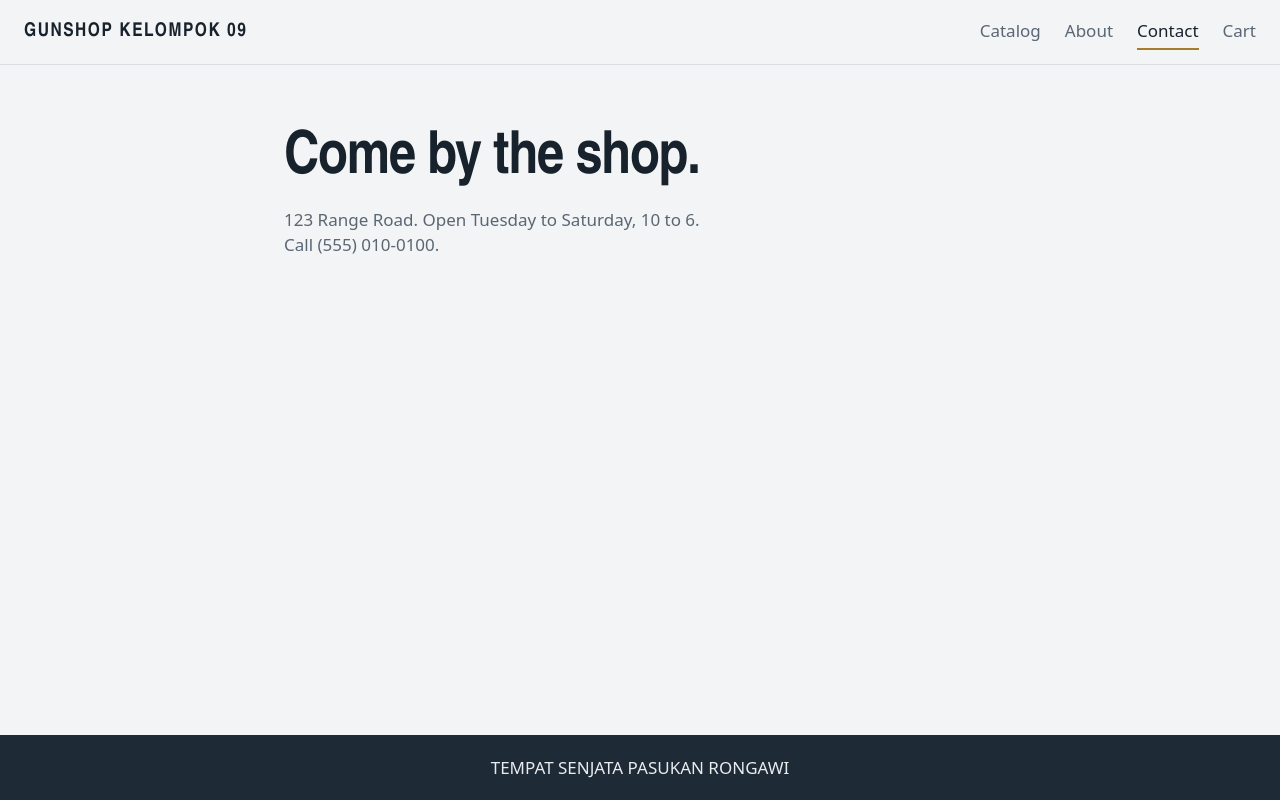
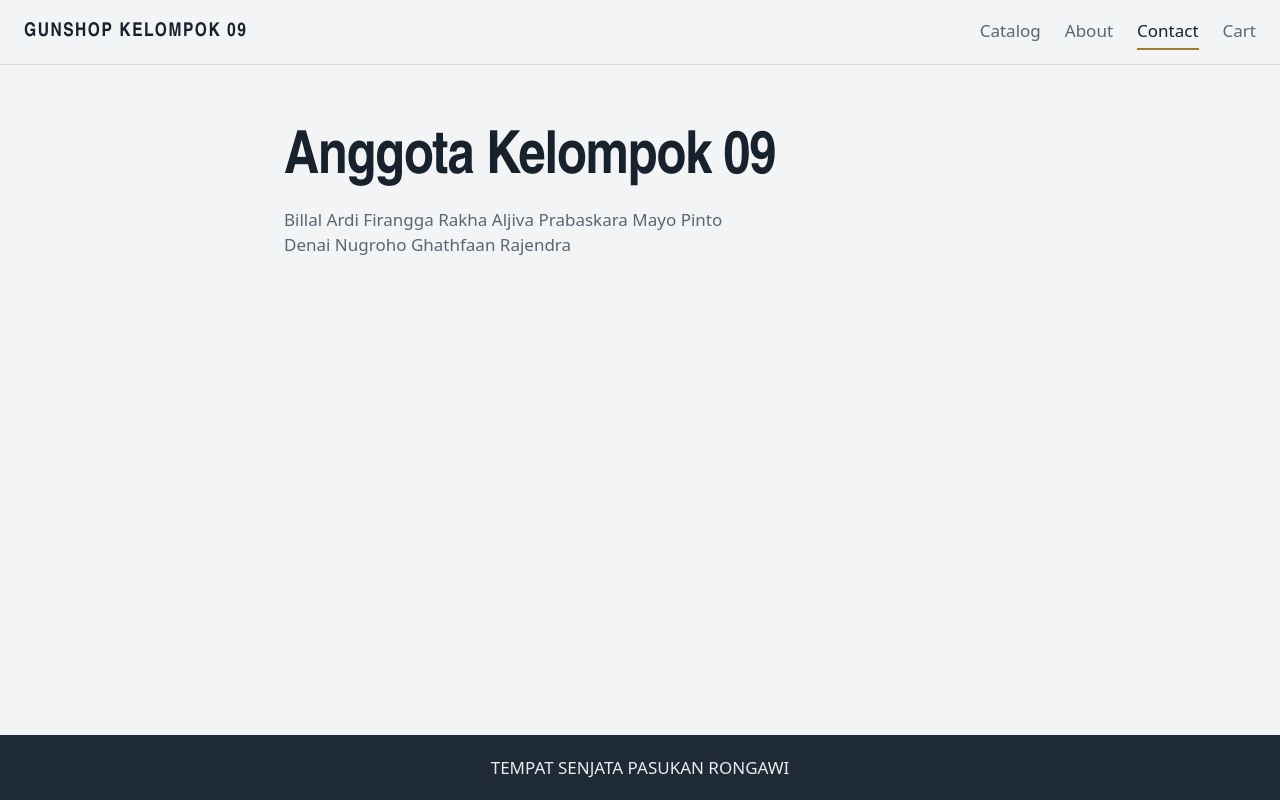
Before and after one commit to BillalAF/webgunshop_kel09_mod4, a React (Vite) app: page / in a window 1280 px wide. Both pictures are taken after a click on the button "Contact". Built offline with nearby package versions, Linux system fonts and the light colour scheme.

Commit message:
Update contact information and group members

```diff
--- a/src/pages/Contact.jsx
+++ b/src/pages/Contact.jsx
@@ -1,9 +1,12 @@
 function Contact() {
   return (
     <div className="page">
-      <h1 className="display">Come by the shop.</h1>
+      <h1 className="display">Anggota Kelompok 09</h1>
       <p className="lede">
-        123 Range Road. Open Tuesday to Saturday, 10 to 6. Call (555) 010-0100.
+        Billal Ardi Firangga
+        Rakha Aljiva Prabaskara
+        Mayo Pinto Denai
+        Nugroho Ghathfaan Rajendra
       </p>
     </div>
   )
```
